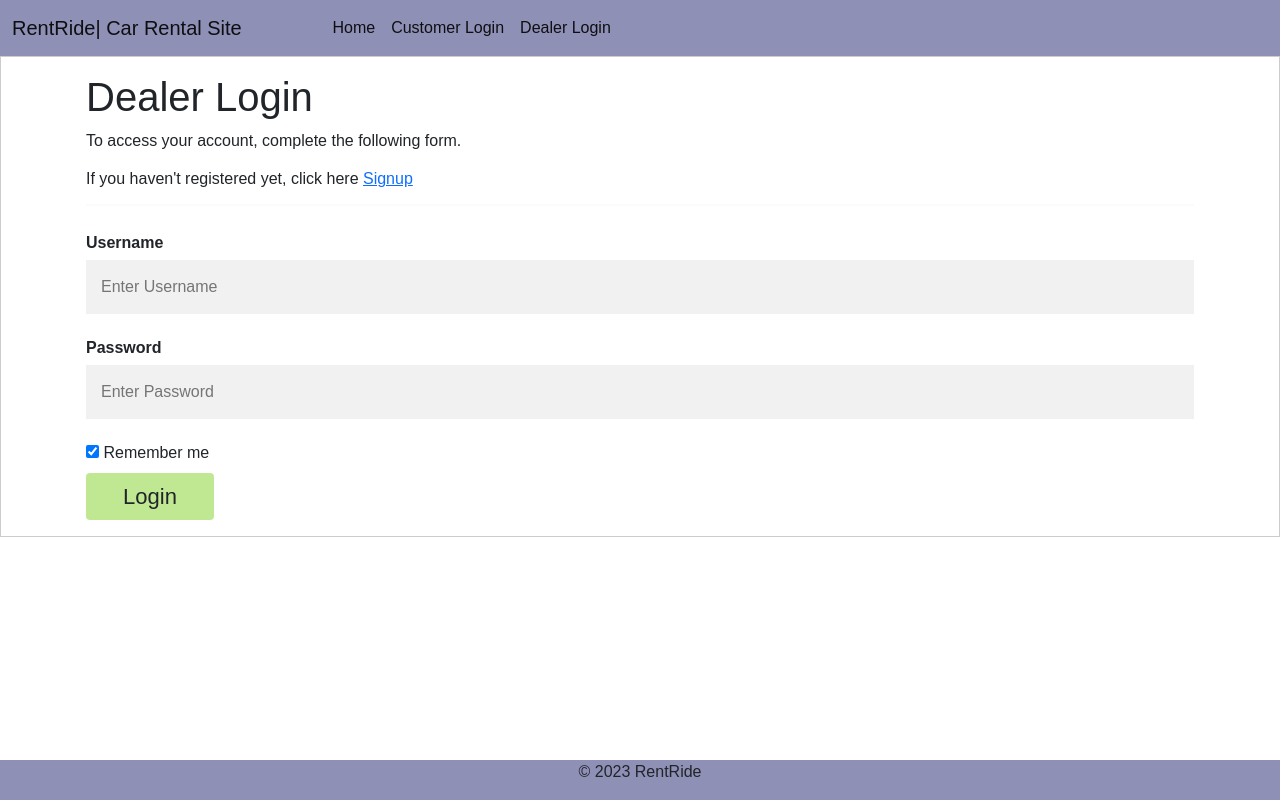
After one commit to Eimantasj1/baigiamasis_darbas, a Django app: page /car_dealer_login/ in a window 1280 px wide. The commit adds this page. Run offline with Django 4.2, Linux system fonts and the light colour scheme.

Commit message:
dealer login ir smulkus pakeitimai

```diff
--- a/Car_Rental/RentRide/static/css/base_style.css
+++ b/Car_Rental/RentRide/static/css/base_style.css
@@ -38,10 +38,10 @@ button:hover {
     background-color: rgba(0, 6, 92, 0.443) !important;
 }
 footer {
-    position: absolute;
+    position: fixed;
     bottom: 0;
     width: 100%;
-    padding: 2px 0;
+    padding: 0px 0;
     margin: 0;
     background-color: rgba(0, 6, 92, 0.443);
 }
--- a/Car_Rental/RentRide/templates/base.html
+++ b/Car_Rental/RentRide/templates/base.html
@@ -28,11 +28,11 @@
             <a class="nav-link active" aria-current="page" href="/customer_login/">Customer Login</a>
           </li>
           <li class="nav-item">
-            <a class="nav-link active" aria-current="page" href="/car_dealer_login/">Car Dealer Login</a>
+            <a class="nav-link active" aria-current="page" href="/car_dealer_login/">Dealer Login</a>
           </li>
           {% if user.is_authenticated %}
           <div class="user-panel">
-            <p>Hello, {{ user.username | capfirst }}!</p>
+            <p>Nice to see you, {{ user.username | capfirst }}!</p>
             <center><a href="{% url 'logout' %}" class="nav-link active">Logout</a></center>
           </div>
           {% endif %}
--- /dev/null
+++ b/Car_Rental/RentRide/templates/car_dealer_login.html
@@ -0,0 +1,37 @@
+{% extends 'base.html' %}
+{% block title %} Dealer Login {% endblock %}
+{% block css %}
+{% endblock %}
+{% block body %}
+<form style="border:1px solid #ccc" method="POST"> {% csrf_token %}
+<div class="container">
+  <h1>Dealer Login</h1>
+  <p>To access your account, complete the following form.</p>
+  <h6>If you haven't registered yet, click here <a href="/car_dealer_signup/">Signup</a></h6>
+
+  <hr>
+
+  <label><b>Username</b></label>
+  <input type="text" placeholder="Enter Username" name="username" required>
+
+  <label><b>Password</b></label>
+  <input type="password" placeholder="Enter Password" name="password" required>
+
+  <label>
+    <input type="checkbox" checked="checked" name="remember" style="margin-bottom:15px"> Remember me
+  </label>
+  <br>
+    <button type="submit" class="btn">Login</button>
+</div>
+</form>
+</body>
+</html>
+{% endblock %}
+{% block js %}
+<script>
+  {% if alert %}
+  alert("Invalid Credentials");
+  document.location = "/car_dealer_login"
+  {% endif %}
+</script>
+{% endblock %}
--- a/Car_Rental/RentRide/templates/customer_login.html
+++ b/Car_Rental/RentRide/templates/customer_login.html
@@ -7,8 +7,8 @@
 <form style="border:1px solid #ccc" method="POST"> {% csrf_token %}
   <div class="container">
     <h1>Customer Login</h1>
-    <p>Please fill in this form to login into your account.</p>
-    <h6>If not yet register, then click here <a href="/customer_signup/">Signup</a></h6>
+    <p>To access your account, complete the following form.</p>
+    <h6>If you haven't registered yet, click here <a href="/customer_signup/">Signup</a></h6>
     <hr>
 
     <label><b>Username</b></label>
--- a/Car_Rental/RentRide/templates/customer_navbar.html
+++ b/Car_Rental/RentRide/templates/customer_navbar.html
@@ -29,7 +29,7 @@
       </ul>
       {% if user.is_authenticated %}
       <div class="user-panel">
-        <p>Hello, {{ user.username | capfirst }}!</p>
+        <p>Nice to see you, {{ user.username | capfirst }}!</p>
         <center><a href="{% url 'logout' %}" class="nav-link active">Logout</a></center>
       </div>
       {% endif %}
--- a/Car_Rental/RentRide/urls.py
+++ b/Car_Rental/RentRide/urls.py
@@ -6,5 +6,9 @@ urlpatterns = [
     path("customer_login/", views.customer_login, name="customer_login"),
     path("customer_signup/", views.customer_signup, name="customer_signup"),
     path('logout/', views.logout_view, name='logout'),
-    path("customer_homepage/", views.customer_homepage, name="customer_homepage")
+    path("customer_homepage/", views.customer_homepage, name="customer_homepage"),
+    path("search_results/", views.search_results, name="search_results"),
+    path("car_rent/", views.car_rent, name="car_rent"),
+    path("car_dealer_login/", views.car_dealer_login, name="car_dealer_login"),
+    path("car_dealer_signup/", views.car_dealer_signup, name="car_dealer_signup"),
 ]
--- a/Car_Rental/RentRide/views.py
+++ b/Car_Rental/RentRide/views.py
@@ -23,7 +23,6 @@ def customer_signup(request):
         if password1 != password2:
             return redirect("/customer_signup")
 
-        # Create or get the User object
         user, created = User.objects.get_or_create(
             username=username,
             defaults={
@@ -33,19 +32,16 @@ def customer_signup(request):
             }
         )
         if created:
-            user.set_password(password1)  # Set the password for the new user
+            user.set_password(password1)
             user.save()
 
-        # Create or get the Location object
         location, created = Location.objects.get_or_create(city=city.lower())
 
-        # Create the Customer object
         customer, created = Customer.objects.get_or_create(
             user=user,
             defaults={'phone': phone, 'location': location, 'type': "Customer"}
         )
 
-        # Automatically log in the user after registration
         login(request, user)
 
         alert = True
@@ -79,3 +75,73 @@ def logout_view(request):
 
 def customer_homepage(request):
     return render(request, "customer_homepage.html")
+
+def search_results(request):
+    city = request.POST['city']
+    city = city.lower()
+    vehicles_list = []
+    location = Location.objects.filter(city = city)
+    for a in location:
+        cars = Car.objects.filter(location=a)
+        for car in cars:
+            if car.is_available == True:
+                vehicle_dictionary = {'name':car.name, 'id':car.id, 'image':car.image.url, 'city':car.location.city,'capacity':car.capacity}
+                vehicles_list.append(vehicle_dictionary)
+    request.session['vehicles_list'] = vehicles_list
+    return render(request, "search_results.html")
+
+def car_rent(request):
+    id = request.POST['id']
+    car = Car.objects.get(id=id)
+    cost_per_day = int(car.rent)
+    return render(request, 'car_rent.html', {'car':car, 'cost_per_day':cost_per_day})
+
+def car_dealer_login(request):
+    if request.user.is_authenticated:
+        return redirect("/")
+    else:
+        if request.method == "POST":
+            username = request.POST['username']
+            password = request.POST['password']
+            user = authenticate(username=username, password=password)
+
+            if user is not None:
+                user1 = CarDealer.objects.get(car_dealer=user)
+                if user1.type == "Car Dealer":
+                    login(request, user)
+                    return redirect("/all_cars")
+                else:
+                    alert = True
+                    return render(request, "car_dealer_login.html", {"alert":alert})
+    return render(request, "car_dealer_login.html")
+
+def car_dealer_signup(request):
+    if request.method == "POST":
+        username = request.POST['username']
+        first_name = request.POST['first_name']
+        last_name = request.POST['last_name']
+        email = request.POST['email']
+        city = request.POST['city']
+        phone = request.POST['phone']
+        password1 = request.POST['password1']
+        password2 = request.POST['password2']
+
+        if password1 != password2:
+            return redirect('/car_dealer_signup')
+
+        user = User.objects.create_user(username=username, email=email, first_name=first_name, last_name=last_name, password=password1)
+        user.save()
+        try:
+            location = Location.objects.get(city = city.lower())
+        except:
+            location = None
+        if location is not None:
+            car_dealer = CarDealer(car_dealer=user, phone=phone, location=location, type="Car Dealer")
+        else:
+            location = Location(city = city.lower())
+            location.save()
+            location = Location.objects.get(city = city.lower())
+            car_dealer = CarDealer(car_dealer = user, phone=phone, location=location, type="Car Dealer")
+        car_dealer.save()
+        return render(request, "car_dealer_login.html")
+    return render(request, "car_dealer_signup.html")
```
Also changed, not shown: Car_Rental/RentRide/static/css/customer_style.css (+23 -2 lines), Car_Rental/RentRide/templates/customer_homepage.html (+4 -4 lines), Car_Rental/RentRide/templates/index.html (+5 -5 lines).
